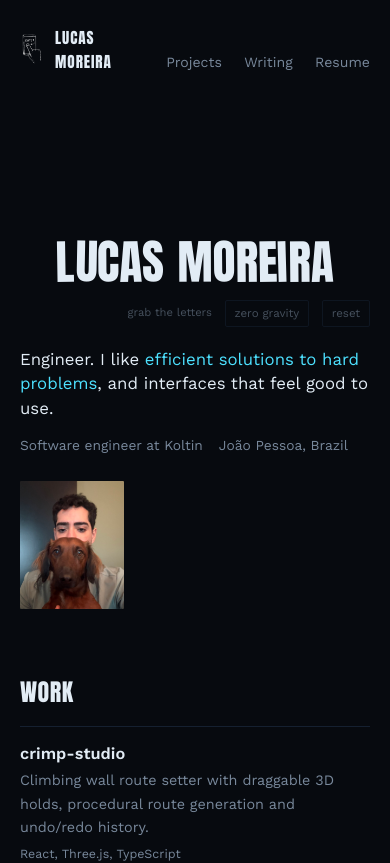
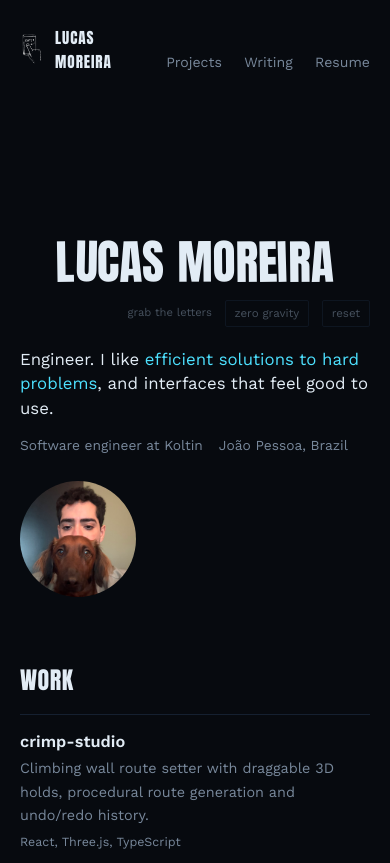
Before and after one commit to lucasmsa/lucasmsa.com, a Next.js app: page /en in a window 390 px wide. Shown: the top 863 px of the page. Built offline with nearby package versions, Linux system fonts and the light colour scheme.

Commit message:
Crop the profile photo to a circle
A square crop of a portrait source cuts through both faces, so the crop rides
high at 38%. ADR-0005 also still recorded the vermilion palette it shipped
with; it now records the cyan that replaced it.

```diff
--- a/src/app/[locale]/(site)/site.css
+++ b/src/app/[locale]/(site)/site.css
@@ -126,7 +126,7 @@
 
 .lede {
   display: grid;
-  grid-template-columns: 1fr 128px;
+  grid-template-columns: 1fr 148px;
   gap: clamp(1.5rem, 4vw, 2.5rem);
   align-items: end;
   margin-top: clamp(1.25rem, 3vw, 2rem);
@@ -153,10 +153,12 @@
 }
 
 .lede img {
-  width: 128px;
-  height: 158px;
+  width: 148px;
+  height: 148px;
   object-fit: cover;
-  border-radius: 1px;
+  /* Both faces sit above centre in the source, so a square crop has to ride high. */
+  object-position: 50% 38%;
+  border-radius: 50%;
   justify-self: end;
 }
 
@@ -285,8 +287,8 @@ a.index-row:hover .index-name {
   }
 
   .lede img {
-    width: 104px;
-    height: 128px;
+    width: 116px;
+    height: 116px;
     justify-self: start;
   }
 
--- a/src/components/site/hero.tsx
+++ b/src/components/site/hero.tsx
@@ -62,8 +62,8 @@ export function Hero() {
         <Image
           src="/lucas.jpeg"
           alt=""
-          width={128}
-          height={158}
+          width={148}
+          height={148}
           priority
         />
       </div>
```
Also changed, not shown: 1 other file (tests, documents, lock files or other folders).
